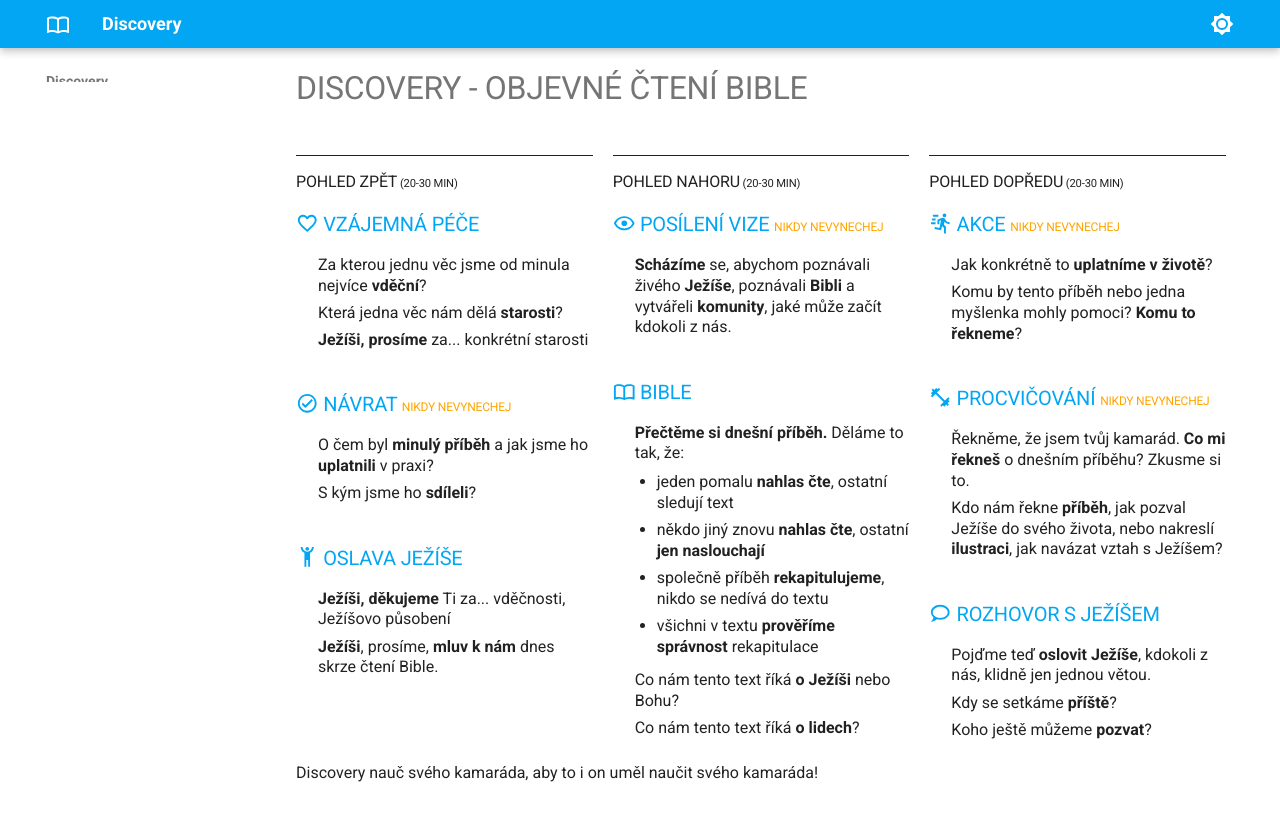
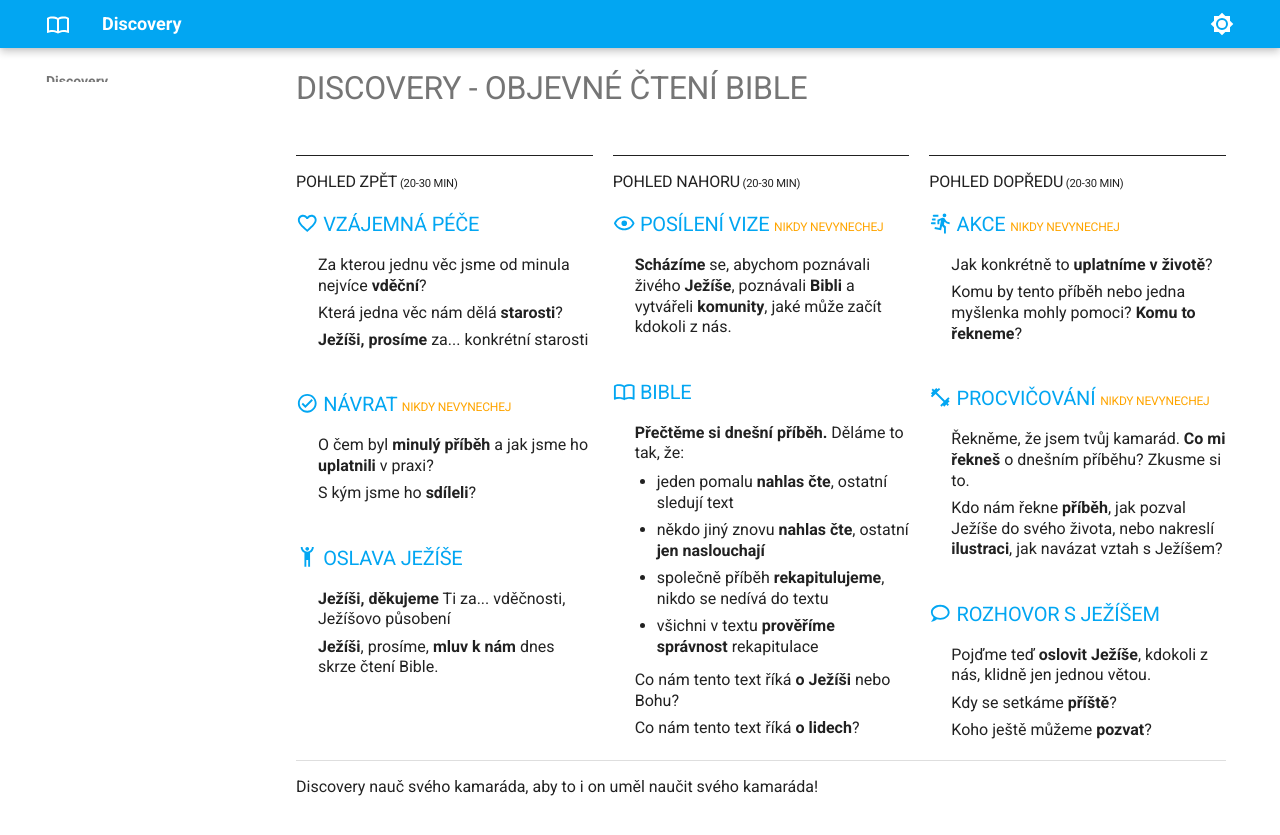
Before and after one commit to dvopalecky/discovery, an MkDocs documentation site: the page built from docs/index.md, in a window 1280 px wide. Shown: the top 835 px of the page. Built offline with MkDocs 1.6.1 and Material for MkDocs 9.7.7, drawn with Linux system fonts in a browser that asks for light colours; comment, search, counter and statistics services are not loaded.

Commit message:
Discovery nauč kamaráda - pro úzké displeje až na 3. třetině

```diff
--- a/docs/index.md
+++ b/docs/index.md
@@ -56,12 +56,17 @@
 - Kdy se setkáme **příště**?
 - Koho ještě můžeme **pozvat**?
 
+<div class="paticka-narrow" markdown>
+<hr>
+Discovery nauč svého kamaráda, aby to i on uměl naučit svého kamaráda!
+</div>
+
 </div>
 </div>
 </div>
 
-<div class="paticka" markdown>
+<div class="paticka-wide" markdown>
+<hr>
 Discovery nauč svého kamaráda, aby to i on uměl naučit svého kamaráda!
-
 <p class="print-only">květen 2024</p>
 </div>
--- a/docs/stylesheets/style.css
+++ b/docs/stylesheets/style.css
@@ -96,6 +96,31 @@
   /* margin-bottom: 0 !important; */
 }
 
+article hr {
+  margin-top: 0.6rem !important;
+  margin-bottom: 0.6rem !important;
+  border-bottom: 1px solid rgba(0, 0, 0, 0.13) !important;
+}
+
+.paticka-narrow {
+  display: block;
+}
+
+.paticka-wide {
+  display: none;
+}
+
+@media (min-width: 768px) {
+  .paticka-narrow {
+    display: none;
+  }
+
+  .paticka-wide {
+    display: block;
+  }
+}
+
+
 .md-main__inner.md-grid {
   margin-top: 0;
 }
@@ -116,16 +141,20 @@
   display: block;
 }
 
+.print-mode .no-print {
+  display: none;
+}
+
 .print-mode article {
   width: 210mm;
   height: 148mm;
-  border: 1px solid #000; /* Adds a black border around the div */
+  border: 1px solid #000;
   margin: 1px !important;
   padding: 7mm !important;
-  overflow: visible; /* Ensures no content spills outside */
-  background: #fff; /* Optional: ensures the background is white */
+  overflow: visible;
+  background: #fff;
   transform: scale(1);
-  transform-origin: top left; /* Keeps the div top-left aligned when scaled */
+  transform-origin: top left;
   font-size: 0.7rem !important;
   filter: grayscale(100%);
   display: flex;
```
